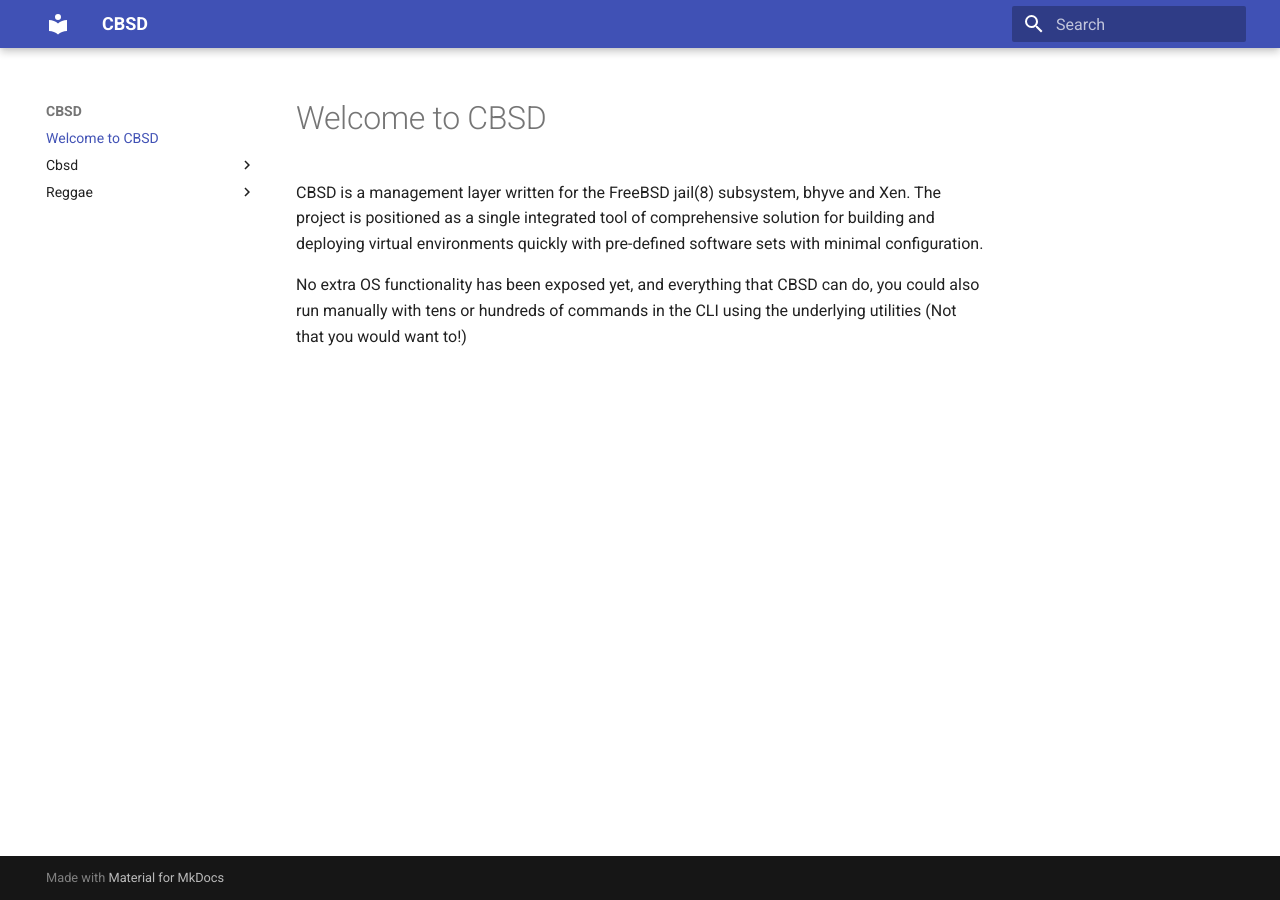
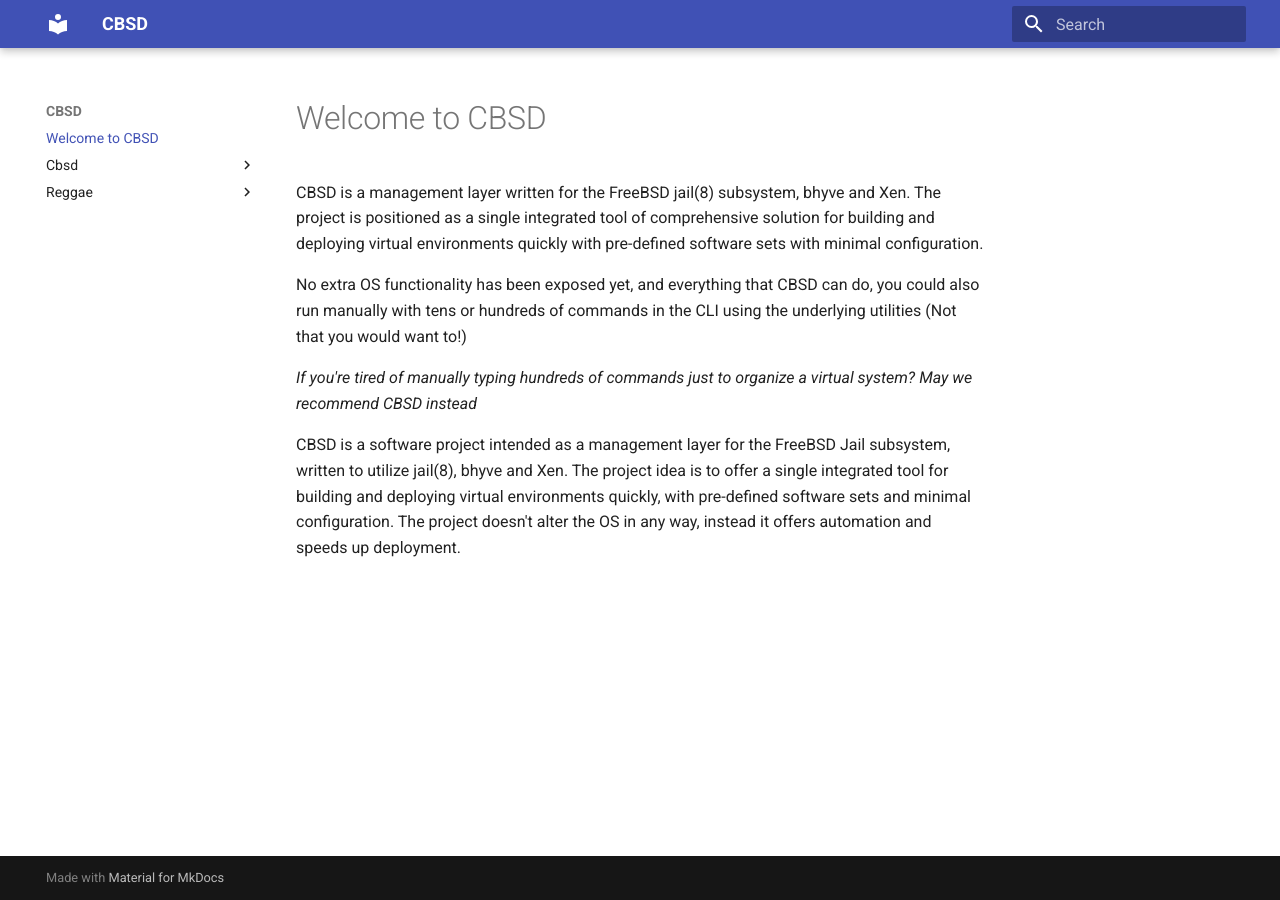
Before and after one commit to cbsd/cbsd.io, an MkDocs documentation site: the page built from docs/index.md, in a window 1280 px wide. Built offline with MkDocs 1.6.1 and Material for MkDocs 9.7.7, drawn with Linux system fonts in a browser that asks for light colours.

Commit message:
Update index.md
added revised text with suggested header in italic

```diff
--- a/docs/index.md
+++ b/docs/index.md
@@ -3,3 +3,9 @@
 CBSD is a management layer written for the FreeBSD jail(8) subsystem, bhyve and Xen. The project is positioned as a single integrated tool of comprehensive solution for building and deploying virtual environments quickly with pre-defined software sets with minimal configuration.
 
 No extra OS functionality has been exposed yet, and everything that CBSD can do, you could also run manually with tens or hundreds of commands in the CLI using the underlying utilities (Not that you would want to!)
+
+<revision>
+<i>If you're tired of manually typing hundreds of commands just to organize a virtual system? May we recommend CBSD instead</i>
+
+CBSD is a software project intended as a management layer for the FreeBSD Jail subsystem, written to utilize jail(8), bhyve and Xen.
+The project idea is to offer a single integrated tool for building and deploying virtual environments quickly, with pre-defined software sets and minimal configuration. The project doesn't alter the OS in any way, instead it offers automation and speeds up deployment.
```
